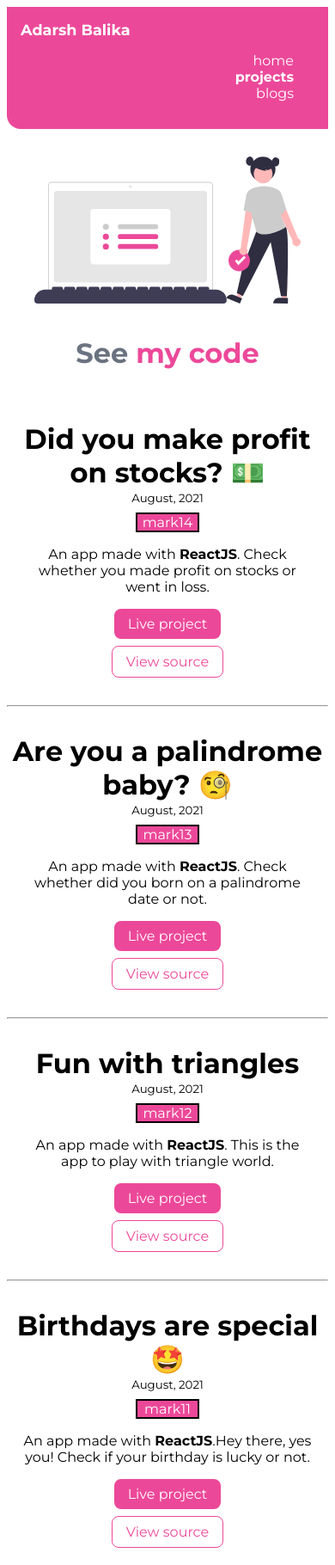
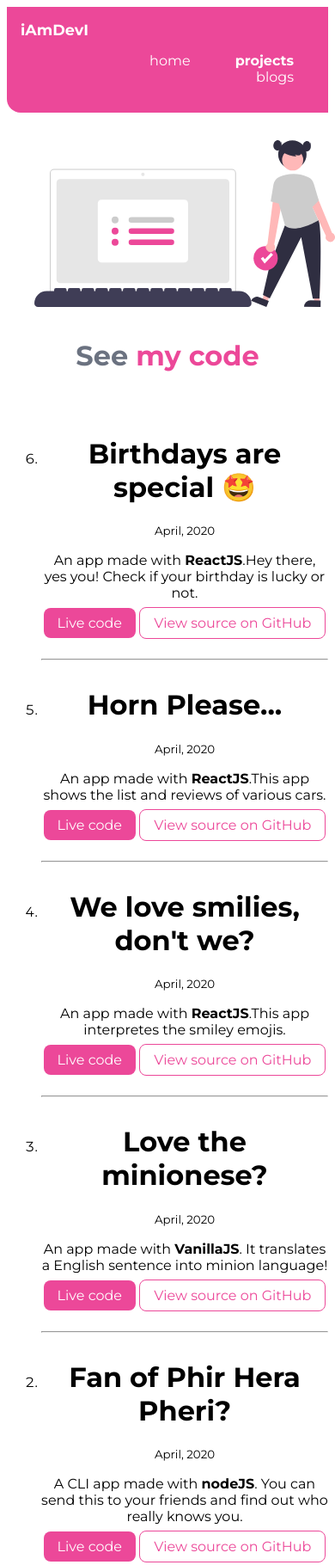
Before and after one commit to harshalini/neogcamp-lesson-3-live, a plain HTML site: page projects.html in a window 390 px wide. Shown: the top 1820 px of the page at 86% size. Drawn offline with Linux system fonts and the light colour scheme.

Commit message:
changed title
This reverts commit ff2ce65e53110e3d0fcf1d035c82aebf1ffc7220.

```diff
--- a/projects.html
+++ b/projects.html
@@ -5,16 +5,16 @@
     <meta charset="UTF-8">
     <meta http-equiv="X-UA-Compatible" content="IE=edge">
     <meta name="viewport" content="width=device-width, initial-scale=1.0">
-    <title>Projects | Adarsh Balika</title>
+    <title>Projects | iAmDevI</title>
     <link rel="stylesheet" href="style.css">
 </head>
 
 <body>
 
     <nav class="navigation container">
-        <div class="nav-brand">Adarsh Balika</div>
+        <div class="nav-brand">iAmDevI</div>
         <ul class="list-non-bullet nav-pills">
-            <li class="list-item-inline"><a class="link" href="/index.html">home</a></li>
+            <li class="list-item-inline"><a class="link" href="/">home</a></li>
             <li class="list-item-inline"><a class="link link-active" href="/projects.html">projects</a></li>
             <li class="list-item-inline"><a class="link" href="/blogs.html">blogs</a></li>
         </ul>
@@ -25,127 +25,79 @@
         <h1 class="hero-heading">See <span>my code</span></h1>
     </header>
 
+    <ol reversed>
+
+        <li>
             <div class="center">
-        <h1>Did you make profit on stocks? 💵</h1>
-        <small>August, 2021</small>
-        <p class="mark">mark14</p>
-        <p class="info">An app made with <strong>ReactJS</strong>. Check whether you made profit on stocks or went in loss.</p>
-        <div class="project-links">
-            <a class="link primary-link" href="https://stocks-by-harshalini.netlify.app/">Live project</a>
-            <a class="link secondary-link" href="https://github.com/harshalini/neog-profitloss-stock">View source</a>
+                <h1>Birthdays are special 🤩</h1>
+                <small>April, 2020</small>
+                <p>An app made with <strong>ReactJS</strong>.Hey there, yes you! Check if your birthday is lucky or not.</p>
+
+                <a class="link primary-link" href="https://harshalini-creativeworld.netlify.app/">Live code</a>
+                <a class="link secondary-link" href="https://github.com/harshalini/neogcamp-lucky-birthday">View source on GitHub</a>
             </div>
-    </div>
+        </li>
         <hr>
 
+        <li>
+            <div class="center">
+                <h1>Horn Please...</h1>
+                <small>April, 2020</small>
+                <p>An app made with <strong>ReactJS</strong>.This app shows the list and reviews of various cars.</p>
 
-    <div class="center">
-        <h1>Are you a palindrome baby? 🧐</h1>
-        <small>August, 2021</small>
-        <p class="mark">mark13</p>
-        <p class="info">An app made with <strong>ReactJS</strong>. Check whether did you born on a palindrome date or not.</p>
-        <div class="project-links">
-            <a class="link primary-link" href="https://palindromebirthday-by-harshalini.netlify.app/">Live project</a>
-            <a class="link secondary-link" href="https://github.com/harshalini/neog-palindrome-birthday">View source</a>
+                <a class="link primary-link" href="https://peep-peep.netlify.app/">Live code</a>
+                <a class="link secondary-link" href="https://github.com/harshalini/neogcar-react-app">View source on GitHub</a>
             </div>
-    </div>
+        </li>
         <hr>
 
+        <li>
             <div class="center">
-        <h1>Fun with triangles</h1>
-        <small>August, 2021</small>
-        <p class="mark">mark12</p>
-        <p class="info">An app made with <strong>ReactJS</strong>. This is the app to play with triangle world.</p>
-        <div class="project-links">
-            <a class="link primary-link" href="https://harshalini-triangleworld.netlify.app/">Live project</a>
-            <a class="link secondary-link" href="https://github.com/harshalini/neogcamp-fun-with-triangles">View source</a>
+                <h1>We love smilies, don't we?</h1>
+                <small>April, 2020</small>
+                <p>An app made with <strong>ReactJS</strong>.This app interpretes the smiley emojis.</p>
+
+                <a class="link primary-link" href="https://smilypedia.netlify.app/">Live code</a>
+                <a class="link secondary-link" href="https://github.com/harshalini/neogcamp-react-smilypedia">View source on GitHub</a>
             </div>
-    </div>
+        </li>
         <hr>
 
+        <li>
             <div class="center">
-        <h1>Birthdays are special 🤩</h1>
-        <small>August, 2021</small>
-        <p class="mark">mark11</p>
-        <p class="info">An app made with <strong>ReactJS</strong>.Hey there, yes you! Check if your birthday is lucky or not.</p>
-        <div class="project-links">
-            <a class="link primary-link" href="https://harshalini-creativeworld.netlify.app/">Live project</a>
-            <a class="link secondary-link" href="https://github.com/harshalini/neogcamp-lucky-birthday">View source</a>
+                <h1>Love the minionese?</h1>
+                <small>April, 2020</small>
+                <p>An app made with <strong>VanillaJS</strong>. It translates a English sentence into minion language!</p>
+
+                <a class="link primary-link" href="https://minionworld.netlify.app/">Live code</a>
+                <a class="link secondary-link" href="https://github.com/harshalini/neocamp-banana-speak">View source on GitHub</a>
             </div>
-    </div>
+        </li>
         <hr>
 
+        <li>
             <div class="center">
-        <h1>Cash Register Manager</h1>
-        <small>August, 2021</small>
-        <p class="mark">mark10</p>
-        <p class="info">An app made with <strong>ReactJS</strong>check how much change you will get back after paying the bill.</p>
-        <div class="project-links">
-            <a class="link primary-link" href="https://harshalini-cashmanager.netlify.app/">Live project</a>
-            <a class="link secondary-link" href="https://github.com/harshalini/neogcamp-cash-manager">View source</a>
+                <h1>Fan of Phir Hera Pheri?</h1>
+                <small>April, 2020</small>
+                <p>A CLI app made with <strong>nodeJS</strong>. You can send this to your friends and find out who really knows you.</p>
+
+                <a class="link primary-link" href="https://replit.com/@Harshalini/phir-hera-pheri-quiz#index.js">Live code</a>
+                <a class="link secondary-link" href="https://github.com/harshalini/know-me-quiz-site/blob/main/endgame.js">View source on GitHub</a>
             </div>
-    </div>
+        </li>
         <hr>
 
-    <div class="center">
-        <h1>Horn Please...</h1>
-        <small>July, 2021</small>
-        <p class="mark">mark9</p>
-        <p class="info">An app made with <strong>ReactJS</strong>.This app shows the list and reviews of various cars.</p>
-
-        <div class="project-links">
-            <a class="link primary-link" href="https://peep-peep.netlify.app/">Live project</a>
-            <a class="link secondary-link" href="https://github.com/harshalini/neogcar-react-app">View source</a>
-        </div>
-    </div>
-    <hr>
-
-    <div class="center">
-        <h1>We love smilies, don't we?</h1>
-        <small>July, 2021</small>
-        <p class="mark">mark8</p>
-        <p class="info">An app made with <strong>ReactJS</strong>.This app interpretes the smiley emojis.</p>
-        <div class="project-links">
-            <a class="link primary-link" href="https://smilypedia.netlify.app/">Live project</a>
-            <a class="link secondary-link" href="https://github.com/harshalini/neogcamp-react-smilypedia">View source</a>
-        </div>
-    </div>
-    <hr>
-
-    <div class="center">
-        <h1>Love the minionese?</h1>
-        <small>July, 2021</small>
-        <p class="mark">mark6</p>
-        <p class="info">An app made with <strong>VanillaJS</strong>. It translates a English sentence into minion language!</p>
-        <div class="project-links">
-            <a class="link primary-link" href="https://minionworld.netlify.app/">Live project</a>
-            <a class="link secondary-link" href="https://github.com/harshalini/neocamp-banana-speak">View source</a>
-        </div>
-    </div>
-    <hr>
-
-    <div class="center">
-        <h1>Fan of Phir Hera Pheri?</h1>
-        <small>April, 2021</small>
-        <p class="mark">mark2</p>
-        <p class="info">A CLI app made with <strong>nodeJS</strong>. You can send this to your friends and find out who really knows you.</p>
-
-        <div class="project-links">
-            <a class="link primary-link" href="https://replit.com/@Harshalini/phir-hera-pheri-quiz#index.js">Live project</a>
-            <a class="link secondary-link" href="https://github.com/harshalini/know-me-quiz-site/blob/main/endgame.js">View source</a>
-        </div>
-    </div>
-    <hr>
-
+        <li>
             <div class="center">
                 <h1>How well do you know me?</h1>
-        <small>April, 2021</small>
-        <p class="mark">mark1</p>
-        <p class="info">A CLI app made with <strong>nodeJS</strong>. You can send this to your friends and find out who really knows you.</p>
-        <div class="project-links">
-            <a class="link primary-link" href="https://replit.com/@Harshalini/endgame#index.js">Live project</a>
-            <a class="link secondary-link" href="https://github.com/harshalini/know-me-quiz-site/blob/main/endgame.js">View source</a>
+                <small>April, 2020</small>
+                <p>A CLI app made with <strong>nodeJS</strong>. You can send this to your friends and find out who really knows you.</p>
+
+                <a class="link primary-link" href="https://replit.com/@Harshalini/endgame#index.js">Live code</a>
+                <a class="link secondary-link" href="https://github.com/harshalini/know-me-quiz-site/blob/main/endgame.js">View source on GitHub</a>
             </div>
-    </div>
+        </li>
+    </ol>
 
     <footer class="footer container">
         <div class="footer-header"><strong>You can find me here!</strong></div>
--- a/style.css
+++ b/style.css
@@ -1,4 +1,5 @@
 @import url('https://fonts.googleapis.com/css2?family=Montserrat:wght@400;700&display=swap');
+
 :root {
     --primary-color: #EC4899;
     --dark-gray: #6B7280;
@@ -13,9 +14,7 @@ hr {
     margin: 2rem 0;
 }
 
-
 /** containers **/
-
 .container-fluid {
     padding-left: 1rem;
     padding-right: 1rem;
@@ -27,18 +26,16 @@ hr {
     padding-right: 1rem;
     margin: auto;
 }
-
 .center {
     margin: auto;
     text-align: center;
 }
 
-
 /** links **/
-
 .link {
     text-decoration: none;
     padding: 0.5rem 1rem;
+
 }
 
 .primary-link {
@@ -54,12 +51,9 @@ hr {
     border-color: var(--primary-color);
 }
 
-
 /** look into BEM naming convention for CSS **/
 
-
 /** lists **/
-
 .list-non-bullet {
     list-style: none;
 }
@@ -109,13 +103,11 @@ hr {
     text-align: center;
 }
 
-
 /** sections **/
 
 .section {
     padding: 2rem;
 }
-
 .section h1 {
     text-align: center;
 }
@@ -124,16 +116,13 @@ hr {
     background-color: var(--light-gray);
 }
 
-
 /**footer **/
-
 footer {
     background-color: var(--primary-color);
     padding: 2rem 0rem;
     border-top-right-radius: 1rem;
     text-align: center;
     color: white;
-    margin-top: 1.5rem;
 }
 
 .footer .link {
@@ -152,54 +141,3 @@ footer {
 span {
     color: var(--primary-color);
 }
-
-.mark {
-    border: solid 2px black;
-    color: white;
-    background-color: var(--primary-color);
-    width: 70px;
-    margin: auto;
-    margin-top: 0.5rem;
-}
-
-
-/* MEDIA QUERIES */
-
-@media screen and (max-width: 400px) {
-    .hero-heading {
-        margin-bottom: 0.5rem;
-    }
-    .project-links {
-        display: flex;
-        flex-direction: column;
-        align-items: center;
-    }
-    .primary-link {
-        margin: 0.5rem;
-        margin-top: 0;
-    }
-    .info {
-        text-align: center;
-        margin: 1rem;
-    }
-    .hero-image {
-        width: 100%;
-    }
-    .footer {
-        margin-top: 1rem;
-    }
-    .nav-pills {
-        display: flex;
-        flex-direction: column;
-    }
-    .blog-img {
-        margin: auto;
-        width: 80%;
-    }
-    .center h1 {
-        margin-bottom: 0;
-    }
-    .social-links {
-        display: grid;
-    }
-}
```
Also changed, not shown: blogs.html (+3 -3 lines), index.html (+2 -2 lines). Lines whose indentation alone changed are shown as unchanged.
